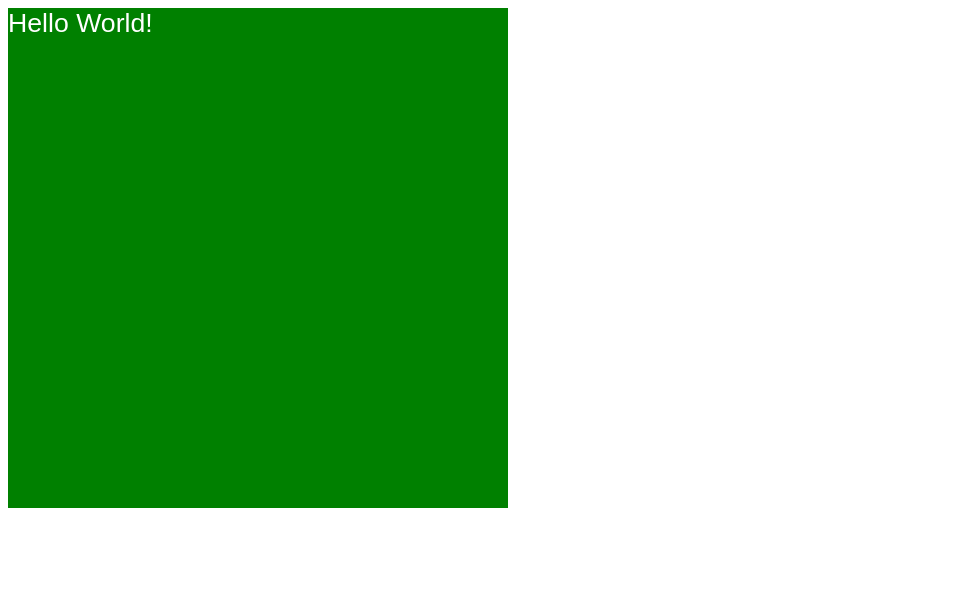
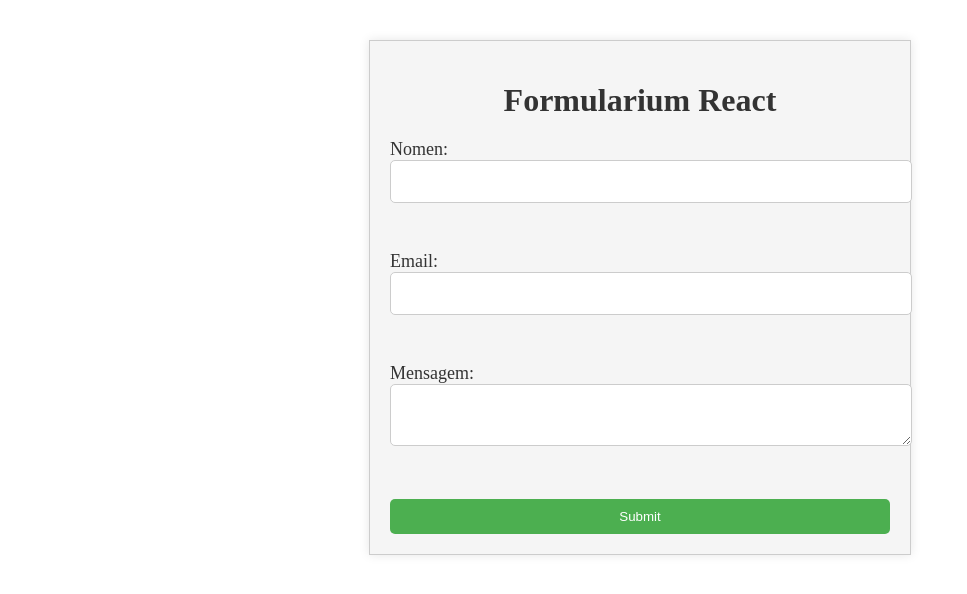
Before and after one commit to Hfeijo06/Linguagem-de-Programa-o-Visual, a plain HTML site: page react-aula-js/index.html in a window 1280 px wide. Shown: the whole page, without its empty margins (0-967 px from the left). Drawn offline with nearby package versions, Linux system fonts and the light colour scheme.

Commit message:
Add files via upload
Formulário Usando React

```diff
--- a/react-aula-js/index.html
+++ b/react-aula-js/index.html
@@ -3,27 +3,115 @@
 <head>
     <meta charset="UTF-8">
     <meta name="viewport" content="width=device-width, initial-scale=1.0">
-    <title>Teste Simples de React</title>
+    <title>Formularium React</title>
     <script type="application/javascript" src="https://unpkg.com/react@16.0.0/umd/react.production.min.js"></script>
     <script type="application/javascript" src="https://unpkg.com/react-dom@16.0.0/umd/react-dom.production.min.js"></script>
     <script type="application/javascript" src="https://unpkg.com/babel-standalone@6.26.0/babel.js"></script>
     <style>
-      body{
-        color: white;
-        font: normal 20pt arial;
+      #form {
+        max-width: 500px;
+        margin: 40px auto;
+        padding: 20px;
+        background-color: #f5f5f5;
+        border: 1px solid #ccc;
+        box-shadow: 0 0 10px rgba(0, 0, 0, 0.1);
       }
-      #hello{
-        width: 500px;
-        height: 500px;
-        background-color: green;
+
+      #form h1 {
+        text-align: center;
+        color: #333;
+        margin-bottom: 20px;
       }
+
+      label {
+        display: block;
+        margin-bottom: 10px;
+        font-size: 18px;
+        color: #333;
+      }
+
+      input[type="text"], input[type="email"], textarea {
+        width: 100%;
+        padding: 10px;
+        margin-bottom: 20px;
+        border: 1px solid #ccc;
+        border-radius: 5px;
+        font-size: 18px;
+      }
+
+      input[type="submit"] {
+        width: 100%;
+        padding: 10px;
+        background-color: #4CAF50;
+        color: #fff;
+        border: none;
+        border-radius: 5px;
+        cursor: pointer;
+      }
+
+      input[type="submit"]:hover {
+        background-color: #3e8e41;
+      }
+
     </style>
 </head>
 <body>
     <div id="root"></div>
 
     <script type="text/babel">
-      ReactDOM.render(<div id="hello">Hello World!</div>, document.getElementById('root'));
+      class Formularium extends React.Component {
+        constructor(props) {
+          super(props);
+          this.state = {
+            nome: '',
+            email: '',
+            mensagem: ''
+          };
+        }
+
+        handleInputChange = (event) => {
+          const target = event.target;
+          const value = target.type === 'checkbox' ? target.checked : target.value;
+          const name = target.name;
+
+          this.setState({
+            [name]: value
+          });
+        }
+
+        handleSubmit = (event) => {
+          event.preventDefault();
+          console.log(this.state);
+        }
+
+        render() {
+          return (
+            <div id="form">
+              <h1>Formularium React</h1>
+              <form onSubmit={this.handleSubmit}>
+                <label>
+                  Nomen:
+                  <input type="text" name="nome" value={this.state.nome} onChange={this.handleInputChange} />
+                </label>
+                <br />
+                <label>
+                  Email:
+                  <input type="email" name="email" value={this.state.email} onChange={this.handleInputChange} />
+                </label>
+                <br />
+                <label>
+                  Mensagem:
+                  <textarea name="mensagem" value={this.state.mensagem} onChange={this.handleInputChange} />
+                </label>
+                <br />
+                <input type="submit" value="Submit" />
+              </form>
+            </div>
+          );
+        }
+      }
+
+      ReactDOM.render(<Formularium />, document.getElementById('root'));
     </script>
 
 </body>
```
